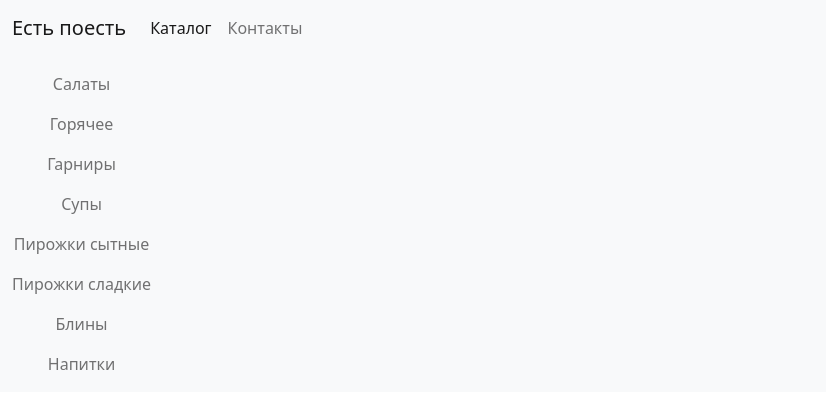
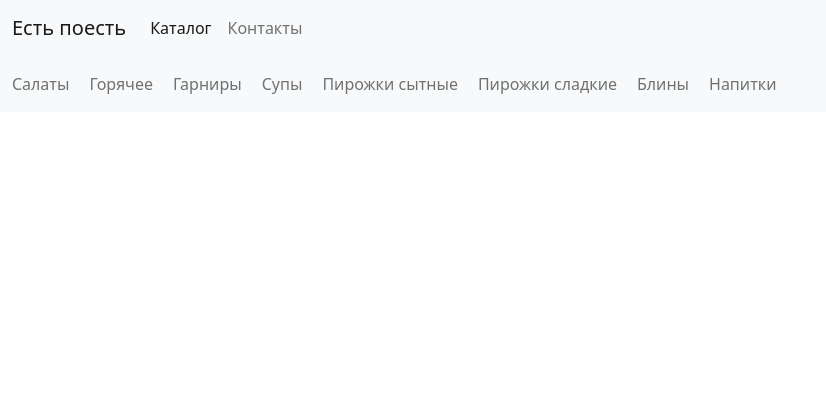
Before and after one commit to Gozebone/eat2eat, a Django app: page / in a window 1280 px wide. Shown: the top 409 px of the page, without its empty margins (0-826 px from the left). Run offline with Django 4.2, Linux system fonts and the light colour scheme; data that the repository does not hold is empty.

Commit message:
center navbar

```diff
--- a/static/css/home.css
+++ b/static/css/home.css
@@ -1,14 +1,17 @@
-.container-fluid {
+.scrollable {
     overflow: auto;
     white-space: nowrap;
     flex-direction: row;
-    align-items: center;
-    justify-content: center;
 }
 
 div.scrollable a {
     text-align: center;
     margin-right: 20px;
+}
+
+.container-fluid {
+    align-items: center;
+    justify-content: center;
 }
 
 .product {
```
